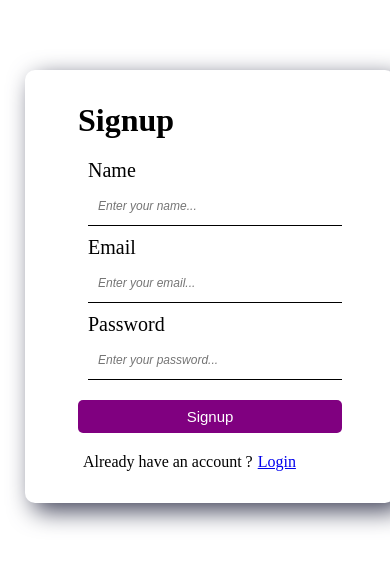
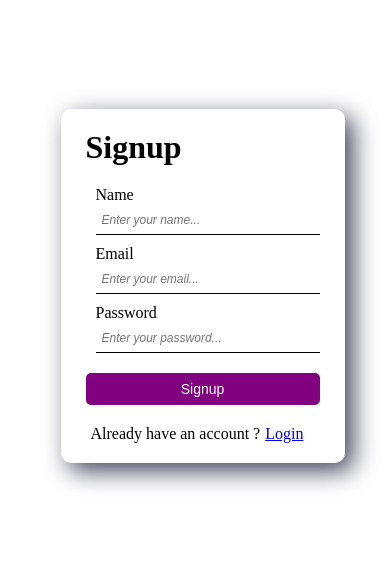
Before and after one commit to Rajaishwal/Personal-Finance-Manager-Web-Application-MERN, a React (Create React App) app in the folder frontend/: page /signup in a window 390 px wide. Shown: the part 136-704 px from the top of the page. Built offline with nearby package versions, Linux system fonts and the light colour scheme.

Commit message:
Update index.css

```diff
--- a/frontend/src/index.css
+++ b/frontend/src/index.css
@@ -124,3 +124,44 @@ button{
 .balance{
   font-weight: 700;
 }
+
+/* Responsive styles */
+@media (max-width: 480px) {
+  .container {
+    padding: 20px;
+    width: 95%;
+  }
+
+  label {
+    font-size: 16px;
+  }
+
+  .container input {
+    font-size: 16px;
+    padding: 6px;
+  }
+
+  button {
+    font-size: 14px;
+    padding: 8px;
+  }
+
+  .expense-item {
+    flex-direction: column;
+    align-items: flex-start;
+  }
+
+  .expense-description,
+  .delete-button {
+    font-size: 14px;
+  }
+
+  .amounts-container {
+    flex-direction: column;
+    gap: 10px;
+  }
+
+  .balance {
+    font-size: 18px;
+  }
+}
```
